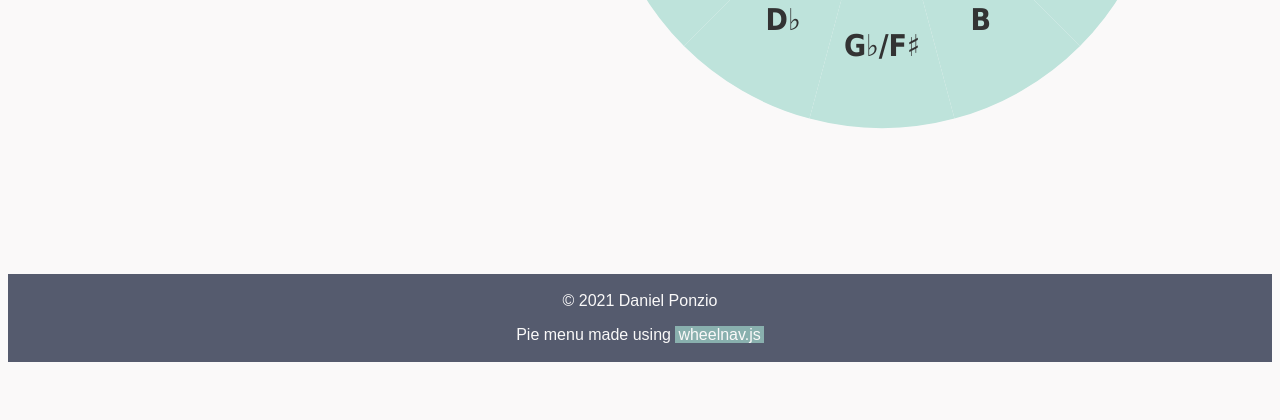
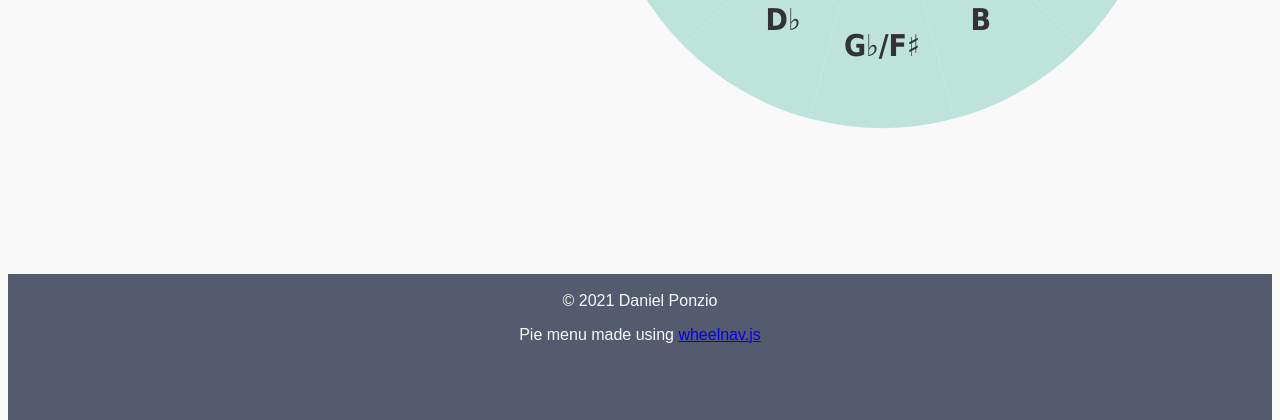
Before and after one commit to danzango/jammifier, a Django app: page / in a window 1280 px wide. Shown: the part 672-1092 px from the top of the page. Before the commit the page ends 1034 px from the top, so only its background shows below. Run offline with Django 3.2, Linux system fonts and the light colour scheme.

Commit message:
fixing footer

```diff
--- a/modes/static/modes/circler.css
+++ b/modes/static/modes/circler.css
@@ -47,18 +47,25 @@
     margin-bottom: -35px;
 }
 
-footer {
+.footer {
     text-align: center;
     background-color: var(--dark-accents-color);
     color: var(--background-color);
     padding: 2px;
     margin-top: 50px;
-    margin-bottom: 0%;
 }
 
-.footer,
-.push {
-  height: 35px;
+html, body {
+    height: 100%;
+}
+.wrapper {
+    min-height: 100%;
+    height: auto !important;
+    height: 100%;
+    margin: 0 auto -142px; /* the bottom margin is the negative value of the footer's height */
+}
+.footer, .push {
+    height: 142px; /* .push must be the same height as .footer */
 }
 
 footer a {
--- a/modes/templates/modes/index.html
+++ b/modes/templates/modes/index.html
@@ -12,6 +12,7 @@
         <hr>
     </div>
 
+    <div class="wrapper">
         <div class="flex-container">
 
             <div class="search-div flex-index">
@@ -60,9 +61,11 @@
 
         </div>
 
+        <div class="push"></div>
+    </div>
 
-    <footer>
+    <div class="footer">
         <p>&copy; 2021 Daniel Ponzio</p>
         <p>Pie menu made using <a href="http://wheelnavjs.softwaretailoring.net/index.html">wheelnav.js</a></p>
-    </footer>
+    </div>
 {% endblock %}
```
Also changed, not shown: 1 other file. Lines whose indentation alone changed are shown as unchanged.
